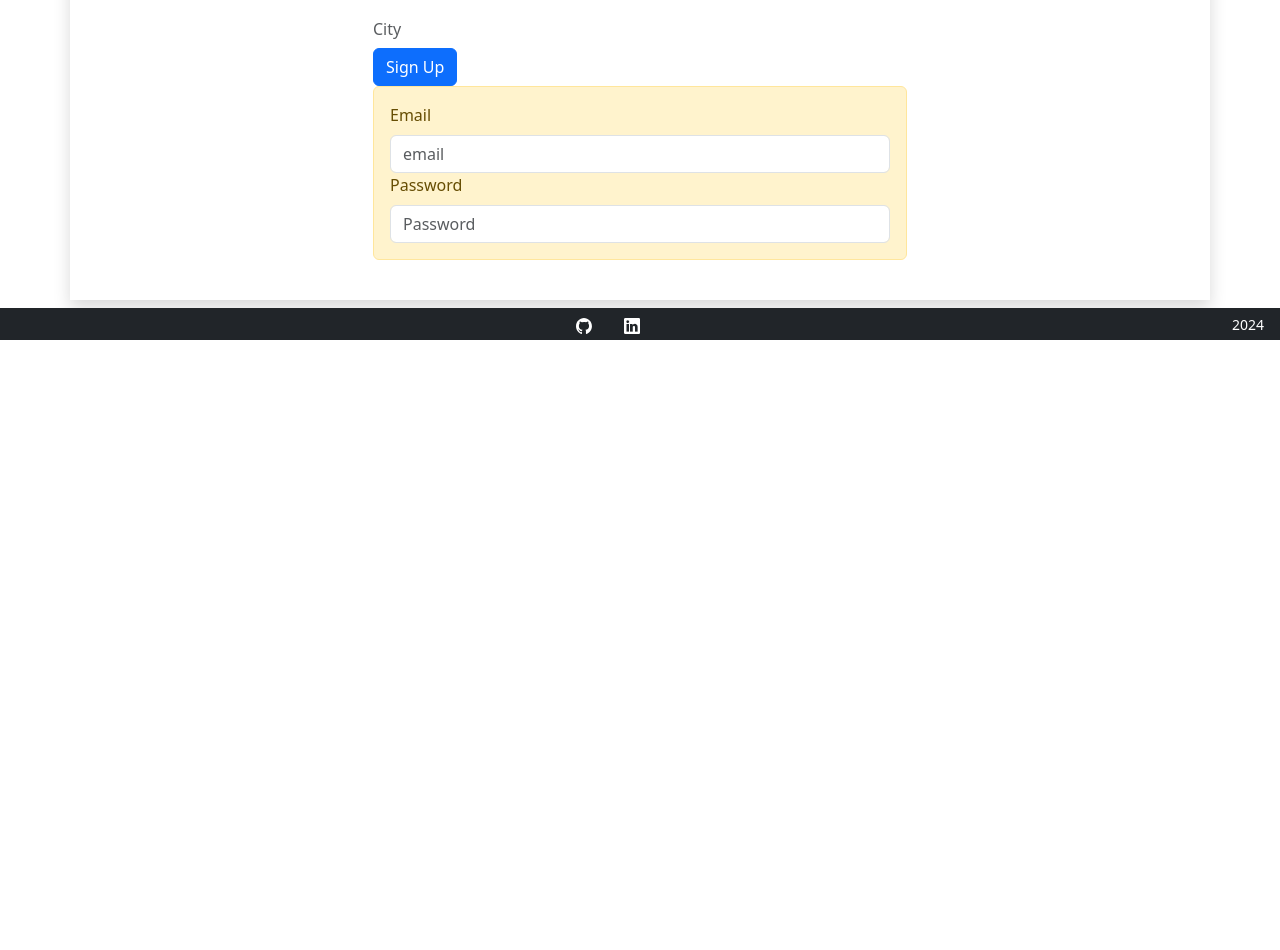
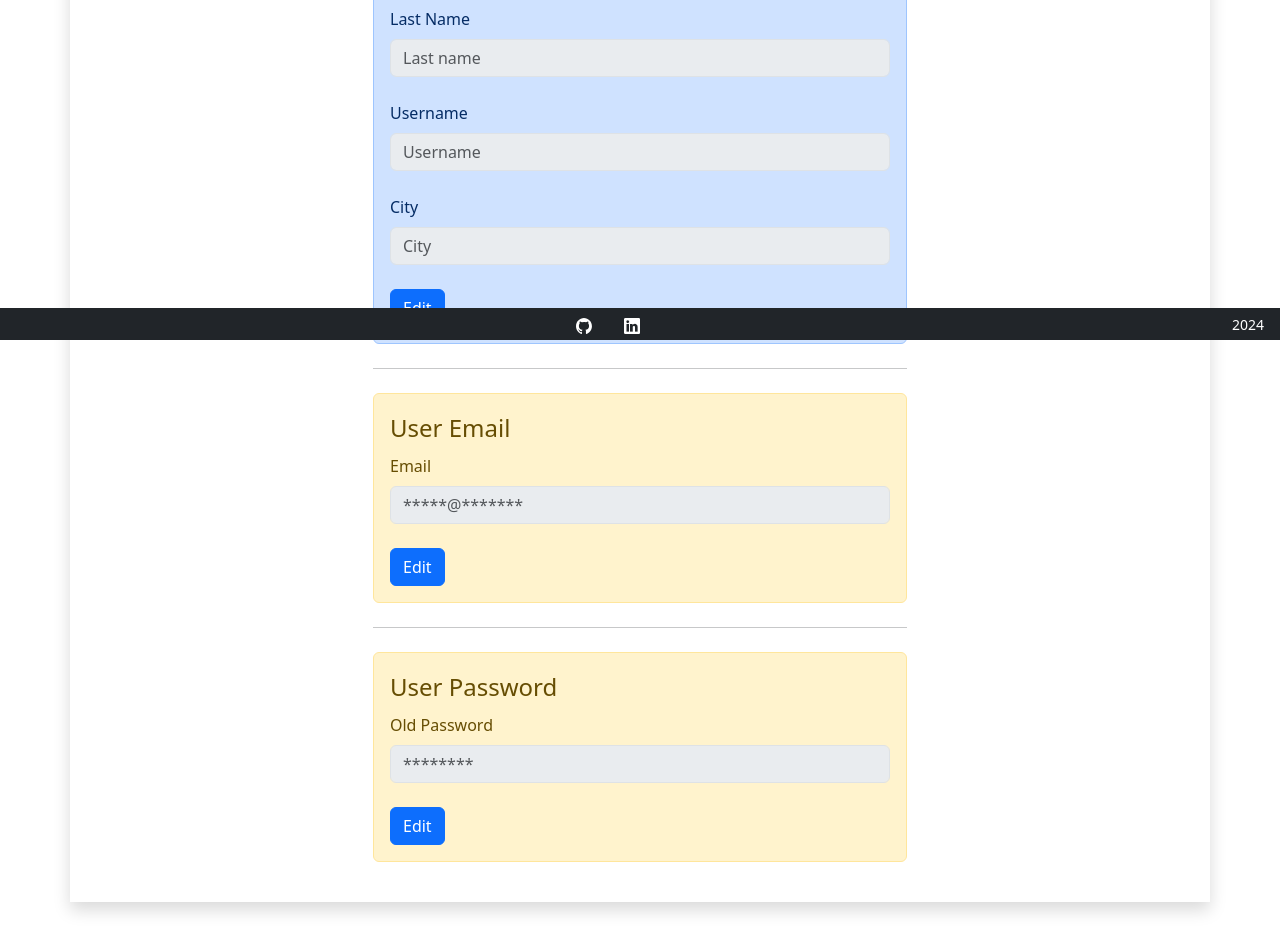
Before and after one commit to nnakapeliukh/personalSite, a React (Create React App) app: page /cabinet in a window 1280 px wide. Shown: the part 460-1410 px from the top of the page. Before the commit the page ends 800 px from the top, so only its background shows below. Built offline with nearby package versions, Linux system fonts and the light colour scheme.

Commit message:
Add all cabinet forms

```diff
--- a/src/components/Cabinet/cabinet.tsx
+++ b/src/components/Cabinet/cabinet.tsx
@@ -11,16 +11,13 @@ import { selectUserData } from "../../features/users/userSlice";
 export default function Cabinet() {
   // get user data from redux
   const userData = useSelector(selectUserData);
-
+  console.log(userData);
   // validation schema
   const schema = yup.object().shape({
     firstName: yup.string().required().min(3),
     lastName: yup.string().required().min(3),
     userName: yup.string().required().min(5),
-    email: yup.string().email().required(),
-    password: yup.string().required().min(6),
     city: yup.string().required(),
-    terms: yup.bool().required().oneOf([true], "Terms must be accepted"),
   });
 
   const { Formik } = formik;
@@ -28,23 +25,21 @@ export default function Cabinet() {
   const [errorMessage, setErrorMessage] = useState([""]);
   // edit user flag to start editing the forms
   const [editUser, setEditUser] = useState(false);
+  const [editEmail, setEditEmail] = useState(false);
+  const [editPwd, setEditPwd] = useState(false);
 
   return (
-    <Container fluid="sm" className="shadow mt-5 p-4 s">
+    <Container fluid="sm" className="shadow my-5 p-4 s">
       <Row className="justify-content-center">
         <Col md={6}>
           <h2 className="mb-4">Cabinet</h2>
-
-          {editUser ? (
-              <Button type="button" onClick={() => setEditUser(false)}>
-                Cancel Edit
-              </Button>
-            ) : (
-              <Button type="button" onClick={() => setEditUser(true)}>
-                Edit
-              </Button>
-            )}
+          <p className="alert alert-light">
+            This page get user data from redux state management, uses axios to
+            fetch/post data and Formik for forms and yup for validation. All
+            data is stored on the backend in MongoDB.
+          </p>
           <Formik
+            enableReinitialize={true}
             validationSchema={schema}
             onSubmit={async (data) => {
               console.log(data);
@@ -63,14 +58,24 @@ export default function Cabinet() {
                 setErrorMessage(errorMessage);
               }
             }}
-            initialValues={userData
-            }
+            initialValues={{
+              userName: userData.userName,
+              firstName: userData.firstName,
+              lastName: userData.lastName,
+              city: userData.city,
+            }}
           >
-
-
-            {({ handleSubmit, handleChange, values, errors }) => (
-              <Form noValidate onSubmit={handleSubmit}>
-                <Form.Group controlId="validationFormikFisrtName">
+            {({ handleSubmit, handleChange, values, errors, resetForm }) => (
+              <Form
+                noValidate
+                onSubmit={handleSubmit}
+                className="alert alert-primary"
+              >
+                <legend>User Data</legend>
+                <Form.Group
+                  controlId="validationFormikFisrtName"
+                  className="my-4"
+                >
                   <Form.Label>First Name</Form.Label>
                   <Form.Control
                     type="text"
@@ -80,14 +85,17 @@ export default function Cabinet() {
                     onChange={handleChange}
                     isInvalid={!!errors.firstName}
                     readOnly={!editUser}
-                    className={editUser ? "" : "form-control-plaintext"}
+                    disabled={!editUser}
                   />
                   <Form.Control.Feedback type="invalid">
                     {errors.firstName}
                   </Form.Control.Feedback>
                 </Form.Group>
 
-                <Form.Group controlId="validationFormikLastName">
+                <Form.Group
+                  controlId="validationFormikLastName"
+                  className="my-4"
+                >
                   <Form.Label>Last Name</Form.Label>
                   <Form.Control
                     type="text"
@@ -97,24 +105,28 @@ export default function Cabinet() {
                     onChange={handleChange}
                     isInvalid={!!errors.lastName}
                     readOnly={!editUser}
-                    className={editUser ? "" : "form-control-plaintext"}
+                    disabled={!editUser}
                   />
                   <Form.Control.Feedback type="invalid">
                     {errors.lastName}
                   </Form.Control.Feedback>
                 </Form.Group>
-                <Form.Group as={Col} controlId="validationFormikUsername">
+                <Form.Group
+                  as={Col}
+                  controlId="validationFormikUsername"
+                  className="my-4"
+                >
                   <Form.Label>Username</Form.Label>
                   <InputGroup hasValidation>
                     <Form.Control
                       type="text"
                       placeholder="Username"
-                      name="username"
+                      name="userName"
                       value={values.userName}
                       onChange={handleChange}
                       isInvalid={!!errors.userName}
+                      disabled={!editUser}
                       readOnly={!editUser}
-                      className={editUser ? "" : "form-control-plaintext"}
                     />
                     <Form.Control.Feedback type="invalid">
                       {errors.userName}
@@ -122,7 +134,7 @@ export default function Cabinet() {
                   </InputGroup>
                 </Form.Group>
 
-                <Form.Group controlId="validationFormik05">
+                <Form.Group controlId="validationFormik05" className="my-4">
                   <Form.Label>City</Form.Label>
                   <Form.Control
                     type="text"
@@ -132,7 +144,7 @@ export default function Cabinet() {
                     onChange={handleChange}
                     isInvalid={!!errors.city}
                     readOnly={!editUser}
-                    className={editUser ? "" : "form-control-plaintext"}
+                    disabled={!editUser}
                   />
 
                   <Form.Control.Feedback type="invalid">
@@ -140,10 +152,34 @@ export default function Cabinet() {
                   </Form.Control.Feedback>
                 </Form.Group>
 
-                <Button type="submit">Sign Up</Button>
+                <Form.Group controlId="userEditButtons" className="mt-4">
+                  {editUser ? (
+                    <>
+                      <Button
+                        type="button"
+                        onClick={() => {
+                          setEditUser(false);
+                          resetForm();
+                        }}
+                      >
+                        Cancel Edit
+                      </Button>
+                      <Button className="mx-4" type="submit">
+                        Apply Changes
+                      </Button>
+                    </>
+                  ) : (
+                    <Button type="button" onClick={() => setEditUser(true)}>
+                      Edit
+                    </Button>
+                  )}
+                </Form.Group>
               </Form>
             )}
           </Formik>
+          <hr className="my-4"/>
+
+          {/* Email Form */}
           <Formik
             validationSchema={schema}
             onSubmit={async (data) => {
@@ -164,51 +200,206 @@ export default function Cabinet() {
               }
             }}
             initialValues={{
-              firstName: "",
-              lastName: "",
-              username: "",
               email: "",
-              password: "",
-              city: "",
-              terms: false,
+              newEmail: "",
+              repeatEmail: "",
             }}
           >
-            {({ handleSubmit, handleChange, values, errors }) => (
-              <Form noValidate onSubmit={handleSubmit}>
-                <Container className="alert alert-warning">
-                  <Form.Group as={Col} controlId="validationFormik03">
+            {({ handleSubmit, handleChange, values, errors, resetForm }) => (
+              <Form noValidate onSubmit={handleSubmit} className="alert alert-warning">
+                <legend>User Email</legend>
+                  <Form.Group as={Col} controlId="emailFormValidate">
                     <Form.Label>Email</Form.Label>
                     <Form.Control
                       type="email"
-                      placeholder="email"
+                      placeholder="*****@*******"
                       name="email"
                       value={values.email}
                       onChange={handleChange}
                       isInvalid={!!errors.email}
+                      readOnly={!editEmail}
+                      disabled={!editEmail}
                     />
 
                     <Form.Control.Feedback type="invalid">
                       {errors.email}
                     </Form.Control.Feedback>
                   </Form.Group>
-                  <Form.Group controlId="validationFormik04">
-                    <Form.Label>Password</Form.Label>
-                    <Form.Control
-                      type="password"
-                      placeholder="Password"
-                      name="password"
-                      value={values.password}
-                      onChange={handleChange}
-                      isInvalid={!!errors.password}
-                    />
-                    <Form.Control.Feedback type="invalid">
-                      {errors.password}
-                    </Form.Control.Feedback>
+                  {editEmail ? (
+                    <>
+                      <p>Enter your old email</p>
+                      <Form.Group controlId="validateNewEmail">
+                        <Form.Label>New Email</Form.Label>
+                        <Form.Control
+                          type="email"
+                          placeholder="New Email"
+                          name="newEmail"
+                          value={values.newEmail}
+                        />
+                        <Form.Control.Feedback type="invalid">
+                          {errors.repeatEmail}
+                        </Form.Control.Feedback>
+                      </Form.Group>{" "}
+                      <Form.Group controlId="validateRepeatEmail">
+                        <Form.Label>Repeat New Email</Form.Label>
+                        <Form.Control
+                          type="email"
+                          placeholder="Repeat New Email"
+                          name="repeatEmail"
+                          value={values.repeatEmail}
+                        />
+                        <Form.Control.Feedback type="invalid">
+                          {errors.repeatEmail}
+                        </Form.Control.Feedback>
+                      </Form.Group>{" "}
+                    </>
+                  ) : (
+                    ""
+                  )}
+
+                  {/* Email edit buttons */}
+                  <Form.Group controlId="emailEditButtons" className="mt-4">
+                    {editEmail ? (
+                      <>
+                        <p>
+                          Your email is stored as an encrypted value, I do not
+                          have access to it.
+                        </p>
+                        <Button
+                          type="button"
+                          onClick={() => {
+                            setEditEmail(false);
+                            resetForm();
+                          }}
+                        >
+                          Cancel Edit
+                        </Button>
+                        <Button className="mx-4" type="submit">
+                          Change Email
+                        </Button>
+                      </>
+                    ) : (
+                      <Button type="button" onClick={() => setEditEmail(true)}>
+                        Edit
+                      </Button>
+                    )}
                   </Form.Group>
-                </Container>
               </Form>
             )}
           </Formik>
+          <hr className="my-4"/>
+
+          {/* Password Form */}
+          <Formik
+            validationSchema={schema}
+            onSubmit={async (data) => {
+              console.log(data);
+              try {
+                const response = await axios.post(
+                  "http://localhost:3060/api/users",
+                  data
+                );
+                console.log("success", response);
+
+                setErrorMessage([""]);
+                setEditUser(true);
+              } catch (e) {
+                const error = e as AxiosError;
+                const errorMessage = error.response?.data as Array<string>;
+                setErrorMessage(errorMessage);
+              }
+            }}
+            initialValues={{
+              oldPwd: "",
+              newPwd: "",
+              repeatNewPwd: "",
+            }}
+          >
+            {({ handleSubmit, handleChange, values, errors, resetForm }) => (
+              <Form noValidate onSubmit={handleSubmit} className="alert alert-warning">
+                <legend>User Password</legend>
+                  <Form.Group as={Col} controlId="validationOldPassword">
+                    <Form.Label>Old Password</Form.Label>
+                    <Form.Control
+                      type="password"
+                      placeholder="********"
+                      name="oldPwd"
+                      value={values.oldPwd}
+                      onChange={handleChange}
+                      isInvalid={!!errors.oldPwd}
+                      readOnly={!editPwd}
+                      disabled={!editPwd}
+                    />
+
+                    <Form.Control.Feedback type="invalid">
+                      {errors.oldPwd}
+                    </Form.Control.Feedback>
+                  </Form.Group>
+                  {editPwd ? (
+                    <>
+                      <Form.Group controlId="validationNewPwd">
+                        <Form.Label>New Password</Form.Label>
+                        <Form.Control
+                          type="password"
+                          placeholder="New Password"
+                          name="newPwd"
+                          value={values.newPwd}
+                          onChange={handleChange}
+                          isInvalid={!!errors.newPwd}
+                        />
+                        <Form.Control.Feedback type="invalid">
+                          {errors.newPwd}
+                        </Form.Control.Feedback>
+                      </Form.Group>
+                      <Form.Group controlId="validationRepeatNewPwd">
+                        <Form.Label>Repeat New Password</Form.Label>
+                        <Form.Control
+                          type="password"
+                          placeholder="Repeat New Password"
+                          name="repeatNewPwd"
+                          value={values.repeatNewPwd}
+                          onChange={handleChange}
+                          isInvalid={!!errors.repeatNewPwd}
+                        />
+                        <Form.Control.Feedback type="invalid">
+                          {errors.repeatNewPwd}
+                        </Form.Control.Feedback>
+                      </Form.Group>
+                    </>
+                  ) : (
+                    ""
+                  )}
+                  {/* Password edit buttons */}
+                  <Form.Group controlId="pwdEditButtons" className="mt-4">
+                    {editPwd ? (
+                      <>
+                        <p>
+                          Your password is stored as an encrypted value, I do
+                          not have access to it.
+                        </p>
+                        <Button
+                          type="button"
+                          onClick={() => {
+                            setEditPwd(false);
+                            resetForm();
+                          }}
+                        >
+                          Cancel Edit
+                        </Button>
+                        <Button className="mx-4" type="submit">
+                          Change Password
+                        </Button>
+                      </>
+                    ) : (
+                      <Button type="button" onClick={() => setEditPwd(true)}>
+                        Edit
+                      </Button>
+                    )}
+                  </Form.Group>
+              </Form>
+            )}
+          </Formik>
+
           {/* print error messages */}
           {Array.isArray(errorMessage)
             ? errorMessage?.map((mes) => (
```
